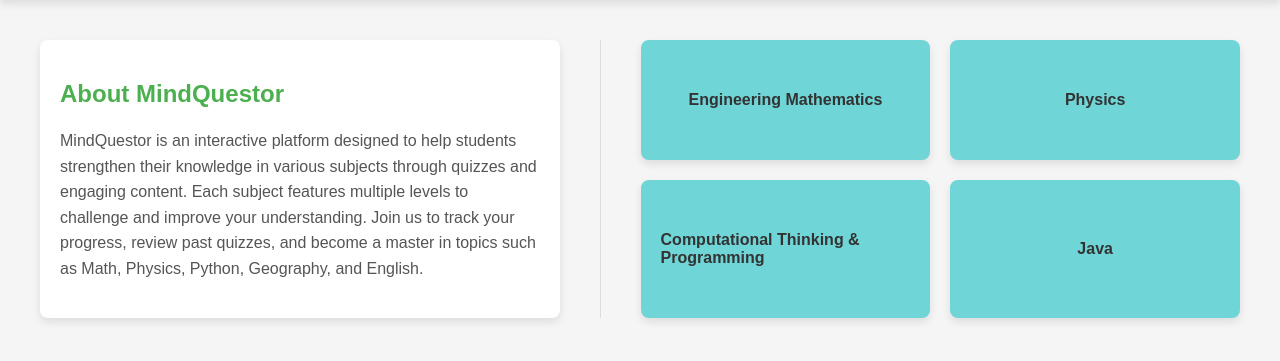
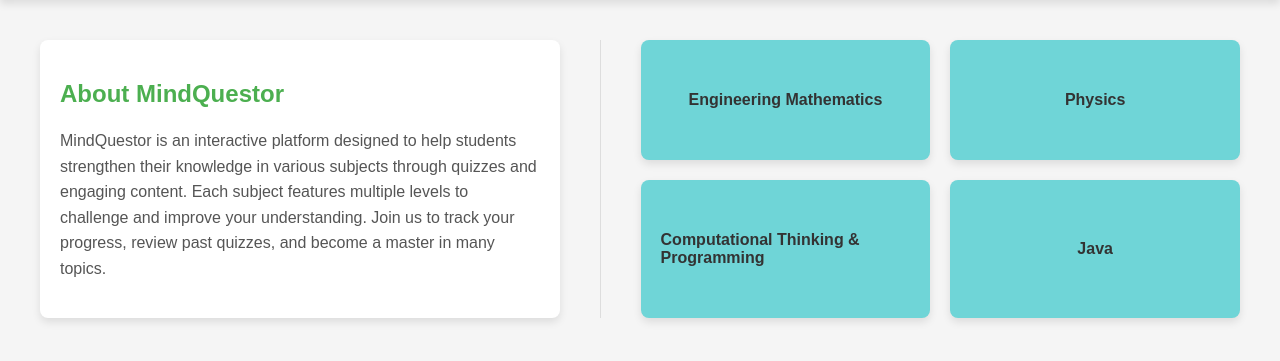
Before and after one commit to ShwaasAWahal/MindQuestor, a Flask app: page / in a window 1280 px wide. Shown: the part 80-441 px from the top of the page. Run offline with Flask 3, Linux system fonts and the light colour scheme.

Commit message:
Update main_web_page.html

```diff
--- a/templates/main_web_page.html
+++ b/templates/main_web_page.html
@@ -27,7 +27,7 @@
 
         <div class="about-section">
             <h2>About MindQuestor</h2>
-            <p>MindQuestor is an interactive platform designed to help students strengthen their knowledge in various subjects through quizzes and engaging content. Each subject features multiple levels to challenge and improve your understanding. Join us to track your progress, review past quizzes, and become a master in topics such as Math, Physics, Python, Geography, and English.</p>
+            <p>MindQuestor is an interactive platform designed to help students strengthen their knowledge in various subjects through quizzes and engaging content. Each subject features multiple levels to challenge and improve your understanding. Join us to track your progress, review past quizzes, and become a master in many topics.</p>
         </div>
 
 
```
